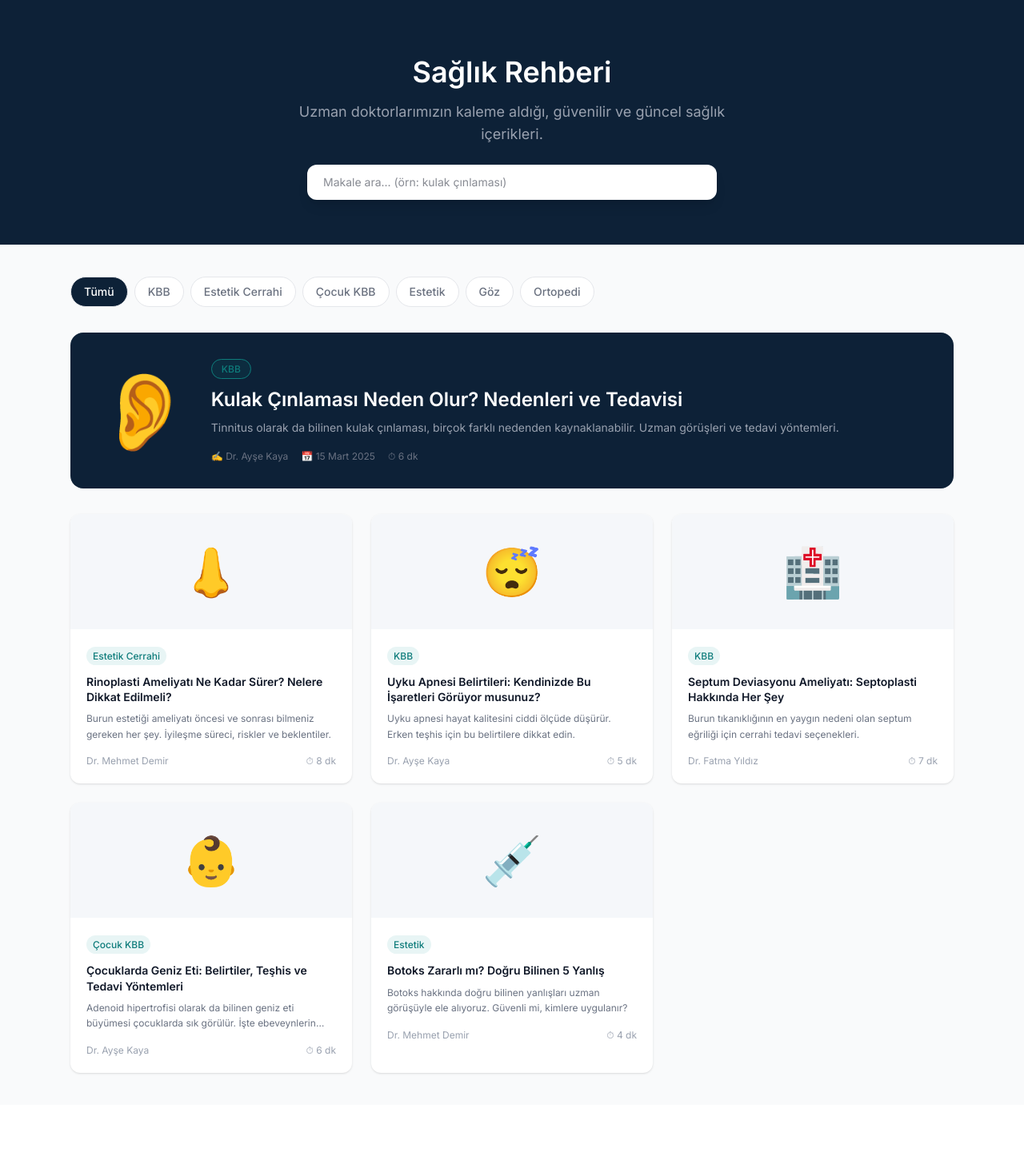
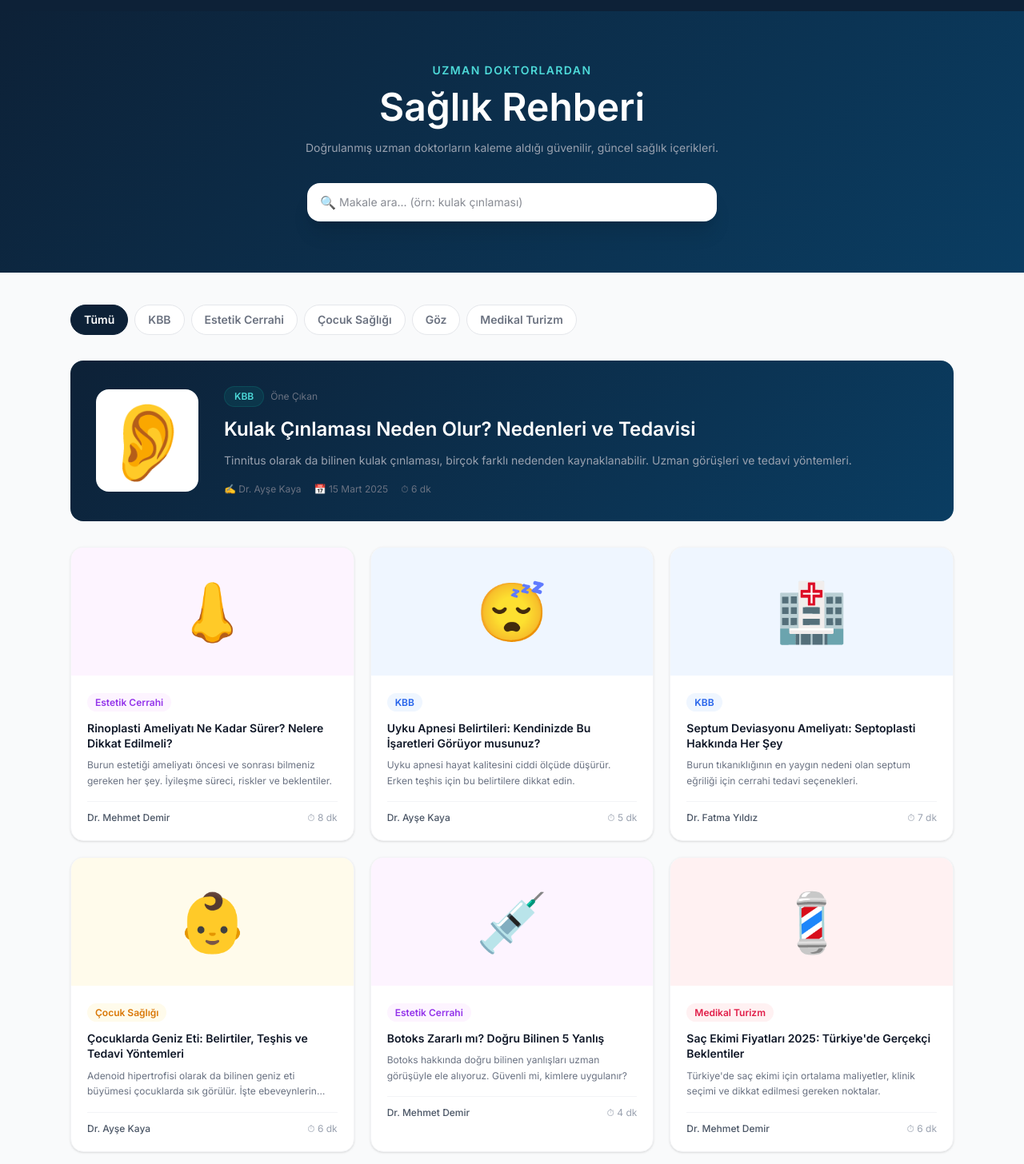
Before and after one commit to cagriertgrl-commits/turkhekim, a Next.js app: page /saglik in a window 1280 px wide. Shown: the part 54-1510 px from the top of the page at 80% size. Before the commit the page ends 1436 px from the top, so only its background shows below. Built offline with nearby package versions, Linux system fonts and the light colour scheme.

Commit message:
Sağlık rehberi yenilendi: çalışan filtre, arama, renkli kategoriler

```diff
--- a/src/app/saglik/page.js
+++ b/src/app/saglik/page.js
@@ -1,3 +1,9 @@
+"use client";
+
+import { useState } from "react";
+import Navbar from "@/components/Navbar";
+import Link from "next/link";
+
 const makaleler = [
   {
     slug: "kulak-cinlamasi-neden-olur",
@@ -42,7 +48,7 @@ const makaleler = [
   {
     slug: "cocuklarda-geniz-eti",
     baslik: "Çocuklarda Geniz Eti: Belirtiler, Teşhis ve Tedavi Yöntemleri",
-    kategori: "Çocuk KBB",
+    kategori: "Çocuk Sağlığı",
     ozet: "Adenoid hipertrofisi olarak da bilinen geniz eti büyümesi çocuklarda sık görülür. İşte ebeveynlerin bilmesi gerekenler.",
     yazar: "Dr. Ayşe Kaya",
     tarih: "20 Şubat 2025",
@@ -50,38 +56,77 @@ const makaleler = [
     goruntu: "👶",
   },
   {
-    slug: "botoks-zararlı-mi",
+    slug: "botoks-zararli-mi",
     baslik: "Botoks Zararlı mı? Doğru Bilinen 5 Yanlış",
-    kategori: "Estetik",
+    kategori: "Estetik Cerrahi",
     ozet: "Botoks hakkında doğru bilinen yanlışları uzman görüşüyle ele alıyoruz. Güvenli mi, kimlere uygulanır?",
     yazar: "Dr. Mehmet Demir",
     tarih: "15 Şubat 2025",
     okumaSuresi: "4 dk",
     goruntu: "💉",
   },
+  {
+    slug: "saç-ekimi-fiyatlari",
+    baslik: "Saç Ekimi Fiyatları 2025: Türkiye'de Gerçekçi Beklentiler",
+    kategori: "Medikal Turizm",
+    ozet: "Türkiye'de saç ekimi için ortalama maliyetler, klinik seçimi ve dikkat edilmesi gereken noktalar.",
+    yazar: "Dr. Mehmet Demir",
+    tarih: "8 Şubat 2025",
+    okumaSuresi: "6 dk",
+    goruntu: "💈",
+  },
+  {
+    slug: "lazer-goz-ameliyati",
+    baslik: "Lazer Göz Ameliyatı: LASIK ve LASEK Farkları",
+    kategori: "Göz",
+    ozet: "Gözlükten ve lenstenden kurtulmak isteyenler için kapsamlı lazer tedavi rehberi.",
+    yazar: "Dr. Fatma Yıldız",
+    tarih: "1 Şubat 2025",
+    okumaSuresi: "7 dk",
+    goruntu: "👁️",
+  },
 ];
 
-const kategoriler = ["Tümü", "KBB", "Estetik Cerrahi", "Çocuk KBB", "Estetik", "Göz", "Ortopedi"];
+const kategoriler = ["Tümü", "KBB", "Estetik Cerrahi", "Çocuk Sağlığı", "Göz", "Medikal Turizm"];
 
-import Navbar from "@/components/Navbar";
+const kategoriRenkler = {
+  "KBB": { bg: "#EFF6FF", text: "#2563EB" },
+  "Estetik Cerrahi": { bg: "#FDF4FF", text: "#9333EA" },
+  "Çocuk Sağlığı": { bg: "#FFFBEB", text: "#D97706" },
+  "Göz": { bg: "#F0FDFA", text: "#0E7C7B" },
+  "Medikal Turizm": { bg: "#FFF1F2", text: "#E11D48" },
+};
 
 export default function SaglikRehberi() {
+  const [aktifKat, setAktifKat] = useState("Tümü");
+  const [arama, setArama] = useState("");
+
+  const filtreli = makaleler.filter((m) => {
+    const katFiltre = aktifKat === "Tümü" || m.kategori === aktifKat;
+    const aramaFiltre = arama === "" || m.baslik.toLowerCase().includes(arama.toLowerCase()) || m.ozet.toLowerCase().includes(arama.toLowerCase());
+    return katFiltre && aramaFiltre;
+  });
+
   return (
     <div className="min-h-screen bg-gray-50">
       <Navbar aktifSayfa="Sağlık Rehberi" />
 
       {/* BAŞLIK */}
-      <div style={{ backgroundColor: "#0D2137" }} className="px-6 py-14">
+      <div style={{ background: "linear-gradient(135deg, #0D2137 0%, #0a3d62 100%)" }} className="px-6 py-16">
         <div className="max-w-6xl mx-auto text-center">
-          <h1 className="text-white text-4xl font-bold mb-4">Sağlık Rehberi</h1>
-          <p className="text-gray-400 text-lg max-w-xl mx-auto">
-            Uzman doktorlarımızın kaleme aldığı, güvenilir ve güncel sağlık içerikleri.
+          <p style={{ color: "#4DD9D8" }} className="text-sm font-semibold mb-3 uppercase tracking-widest">Uzman Doktorlardan</p>
+          <h1 className="text-white text-3xl md:text-5xl font-bold mb-4">Sağlık Rehberi</h1>
+          <p className="text-gray-400 max-w-xl mx-auto text-sm leading-relaxed mb-8">
+            Doğrulanmış uzman doktorların kaleme aldığı güvenilir, güncel sağlık içerikleri.
           </p>
-          <div className="mt-6 max-w-lg mx-auto">
+          <div className="max-w-lg mx-auto relative">
+            <span className="absolute left-4 top-1/2 -translate-y-1/2 text-gray-400">🔍</span>
             <input
               type="text"
+              value={arama}
+              onChange={(e) => setArama(e.target.value)}
               placeholder="Makale ara... (örn: kulak çınlaması)"
-              className="w-full bg-white rounded-xl px-5 py-3 text-sm focus:outline-none shadow-lg"
+              className="w-full bg-white rounded-2xl pl-10 pr-5 py-3.5 text-sm focus:outline-none shadow-xl"
             />
           </div>
         </div>
@@ -94,23 +139,46 @@ export default function SaglikRehberi() {
           {kategoriler.map((kat) => (
             <button
               key={kat}
-              style={kat === "Tümü" ? { backgroundColor: "#0D2137", color: "white" } : { backgroundColor: "white", color: "#6B7280" }}
-              className="px-4 py-2 rounded-full text-sm font-medium border border-gray-200 hover:border-gray-400 transition-colors"
+              onClick={() => setAktifKat(kat)}
+              style={
+                aktifKat === kat
+                  ? { backgroundColor: "#0D2137", color: "white", borderColor: "#0D2137" }
+                  : { backgroundColor: "white", color: "#6B7280", borderColor: "#E5E7EB" }
+              }
+              className="px-4 py-2 rounded-full text-sm font-semibold border transition-all hover:border-gray-400"
             >
               {kat}
             </button>
           ))}
         </div>
 
+        {filtreli.length === 0 ? (
+          <div className="text-center py-20">
+            <div className="text-5xl mb-4">📭</div>
+            <p className="text-gray-500">Bu kategoride henüz makale yok.</p>
+          </div>
+        ) : (
+          <>
             {/* ÖNE ÇIKAN MAKALE */}
-        <a href={`/saglik/${makaleler[0].slug}`} className="block mb-8">
-          <div style={{ backgroundColor: "#0D2137" }} className="rounded-2xl p-8 flex flex-col md:flex-row items-center gap-6 hover:opacity-95 transition-opacity">
-            <div className="text-8xl">{makaleler[0].goruntu}</div>
-            <div>
-              <span style={{ backgroundColor: "#0E7C7B20", color: "#0E7C7B", borderColor: "#0E7C7B" }} className="border text-xs font-medium px-3 py-1 rounded-full">
+            {aktifKat === "Tümü" && arama === "" && (
+              <Link href={`/saglik/${makaleler[0].slug}`} className="block mb-8 group">
+                <div style={{ background: "linear-gradient(135deg, #0D2137, #0a3d62)" }} className="rounded-2xl p-8 flex flex-col md:flex-row items-center gap-8 hover:opacity-95 transition-opacity">
+                  <div className="text-8xl flex-shrink-0 w-32 h-32 flex items-center justify-center bg-white bg-opacity-10 rounded-2xl">
+                    {makaleler[0].goruntu}
+                  </div>
+                  <div className="flex-1">
+                    <div className="flex items-center gap-2 mb-3">
+                      <span
+                        style={{ backgroundColor: "#0E7C7B30", color: "#4DD9D8", borderColor: "#0E7C7B50" }}
+                        className="border text-xs font-semibold px-3 py-1 rounded-full"
+                      >
                         {makaleler[0].kategori}
                       </span>
-              <h2 className="text-white text-2xl font-bold mt-3 mb-2">{makaleler[0].baslik}</h2>
+                      <span className="text-gray-500 text-xs">Öne Çıkan</span>
+                    </div>
+                    <h2 className="text-white text-xl md:text-2xl font-bold mb-3 group-hover:text-teal-300 transition-colors">
+                      {makaleler[0].baslik}
+                    </h2>
                     <p className="text-gray-400 text-sm leading-relaxed mb-4">{makaleler[0].ozet}</p>
                     <div className="flex items-center gap-4 text-gray-500 text-xs">
                       <span>✍️ {makaleler[0].yazar}</span>
@@ -119,28 +187,59 @@ export default function SaglikRehberi() {
                     </div>
                   </div>
                 </div>
-        </a>
+              </Link>
+            )}
 
             {/* MAKALE LİSTESİ */}
-        <div className="grid md:grid-cols-3 gap-6">
-          {makaleler.slice(1).map((makale) => (
-            <a key={makale.slug} href={`/saglik/${makale.slug}`} className="block bg-white rounded-xl shadow-sm hover:shadow-md transition-shadow overflow-hidden">
-              <div style={{ backgroundColor: "#F5F7FA" }} className="h-36 flex items-center justify-center text-6xl">
+            <div className="grid md:grid-cols-2 lg:grid-cols-3 gap-5">
+              {(aktifKat === "Tümü" && arama === "" ? filtreli.slice(1) : filtreli).map((makale) => {
+                const renk = kategoriRenkler[makale.kategori] || { bg: "#F5F7FA", text: "#6B7280" };
+                return (
+                  <Link
+                    key={makale.slug}
+                    href={`/saglik/${makale.slug}`}
+                    className="block bg-white rounded-2xl shadow-sm hover:shadow-lg transition-all hover:-translate-y-0.5 overflow-hidden border border-gray-100 group"
+                  >
+                    <div style={{ backgroundColor: renk.bg }} className="h-40 flex items-center justify-center text-7xl">
                       {makale.goruntu}
                     </div>
                     <div className="p-5">
-                <span style={{ backgroundColor: "#E8F5F5", color: "#0E7C7B" }} className="text-xs font-medium px-2 py-1 rounded-full">
+                      <span
+                        style={{ backgroundColor: renk.bg, color: renk.text }}
+                        className="text-xs font-semibold px-2.5 py-1 rounded-full"
+                      >
                         {makale.kategori}
                       </span>
-                <h3 className="font-bold text-gray-900 mt-3 mb-2 text-sm leading-snug line-clamp-2">{makale.baslik}</h3>
+                      <h3 className="font-bold text-gray-900 mt-3 mb-2 text-sm leading-snug line-clamp-2 group-hover:text-teal-700 transition-colors">
+                        {makale.baslik}
+                      </h3>
                       <p className="text-gray-500 text-xs leading-relaxed line-clamp-2 mb-4">{makale.ozet}</p>
-                <div className="flex items-center justify-between text-xs text-gray-400">
-                  <span>{makale.yazar}</span>
+                      <div className="flex items-center justify-between text-xs text-gray-400 border-t border-gray-100 pt-3">
+                        <span className="font-medium text-gray-600">{makale.yazar}</span>
                         <span>⏱ {makale.okumaSuresi}</span>
                       </div>
                     </div>
-            </a>
-          ))}
+                  </Link>
+                );
+              })}
+            </div>
+          </>
+        )}
+
+        {/* DOKTOR CTA */}
+        <div style={{ backgroundColor: "#F0FDFA", borderColor: "#0E7C7B30" }} className="border rounded-2xl p-8 text-center mt-12">
+          <p className="text-2xl mb-3">🩺</p>
+          <h3 style={{ color: "#0D2137" }} className="font-bold text-lg mb-2">Siz de Makale Yazın</h3>
+          <p className="text-gray-500 text-sm mb-5 max-w-md mx-auto">
+            Uzman doktor olarak sağlık içerikleri üretin, hasta tabanınızı genişletin ve otoritenizi artırın.
+          </p>
+          <Link
+            href="/doktor-ol"
+            style={{ backgroundColor: "#0E7C7B" }}
+            className="inline-block text-white px-6 py-2.5 rounded-xl text-sm font-semibold hover:opacity-90 transition-opacity"
+          >
+            Doktor Olarak Katıl
+          </Link>
         </div>
 
       </div>
```
Lines whose indentation alone changed are shown as unchanged.
